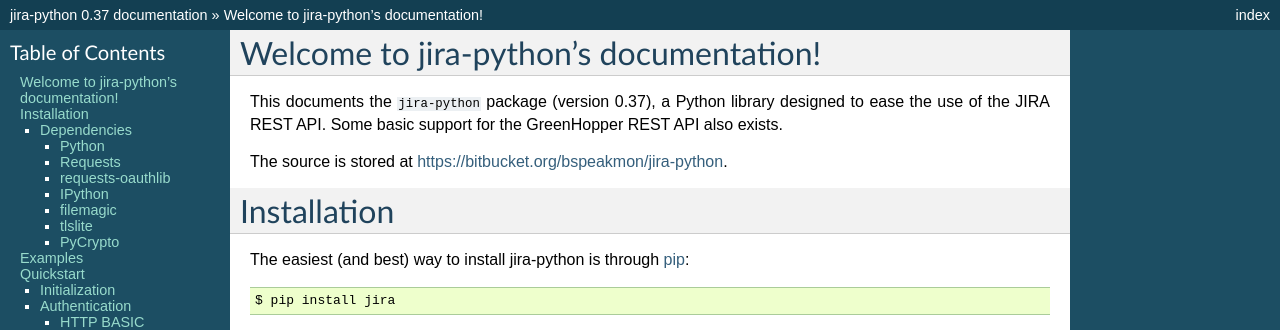
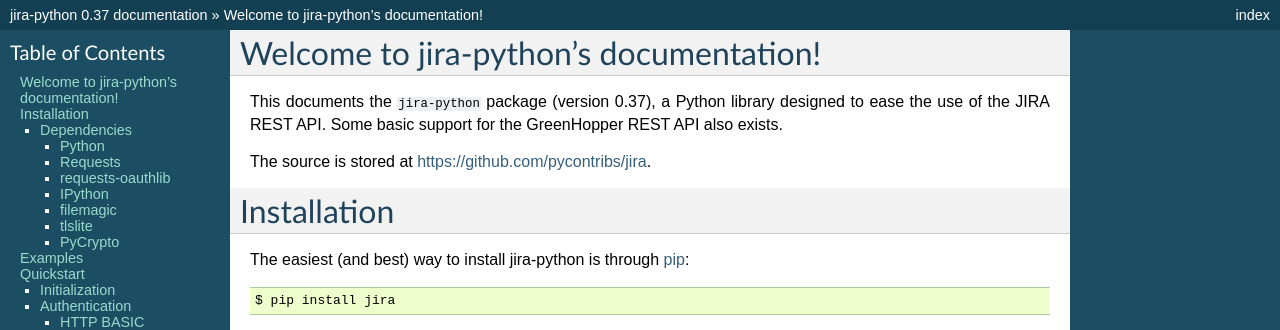
Before and after one commit to pycontribs/jira, a Sphinx documentation site: the page built from docs/index.rst, in a window 1280 px wide and 900 px high. Shown: the top 330 px of the window. Built offline with Sphinx 7.4.7, drawn with Linux system fonts in a browser that asks for light colours; some of the changed lines change nothing that is shown.

Commit message:
Update index.rst
Update source URL to point to github

```diff
--- a/docs/index.rst
+++ b/docs/index.rst
@@ -12,7 +12,7 @@
 This documents the ``jira-python`` package (version |release|), a Python library designed to ease the use of the
 JIRA REST API. Some basic support for the GreenHopper REST API also exists.
 
-The source is stored at https://bitbucket.org/bspeakmon/jira-python.
+The source is stored at https://github.com/pycontribs/jira.
 
 Installation
 ============
```
